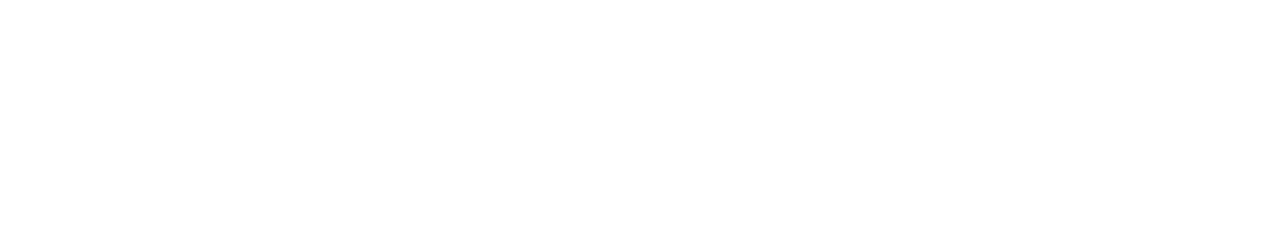
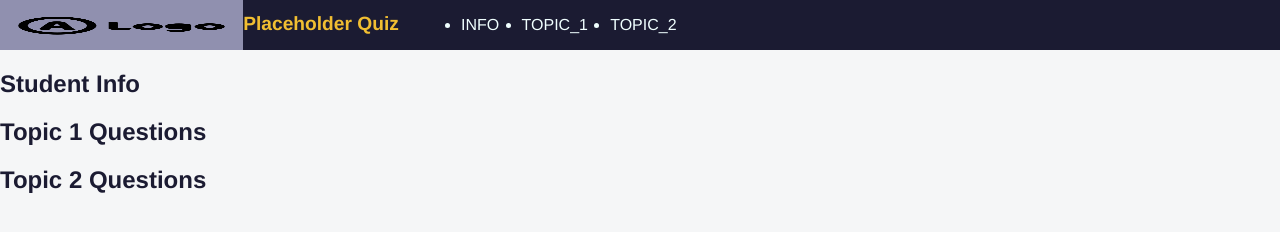
Before and after one commit to ShaunFerris/basic-web, a plain HTML site: page quiz_page/index.html in a window 1280 px wide. Drawn offline with Linux system fonts and the light colour scheme.

Commit message:
Basic form skeleton

```diff
--- a/quiz_page/index.html
+++ b/quiz_page/index.html
@@ -5,14 +5,27 @@
     <meta http-equiv="X-UA-Compatible" content="IE=edge">
     <meta name="viewport" content="width=device-width, initial-scale=1.0">
     <meta name="description" content="Welcome to the placeholder quiz page about placeholding">
+    <link rel="stylesheet" href="styles.css">
     <title>Quiz</title>
 </head>
+<body>
 <header>
-
+    <img id="logo" src="./img/alogo-1.webp" alt="Placeholder logo">
+    <h1>Placeholder Quiz</h1>
+    <nav>
+        <ul>
+            <li><a>INFO</a></li>
+            <li><a>TOPIC_1</a></li>
+            <li><a>TOPIC_2</a></li>
+        </ul>
+    </nav>
 </header>
 <main>
-    <body>
-
-    </body>
+    <form method="post" action="https://freecodecamp.org/practice-project/accessibility-quiz">
+        <section role="region" aria-labelledby="student-info"><h2 id="student-info">Student Info</h2></section>
+        <section role="region" aria-labelledby="t1-questions"><h2 id="t1-questions">Topic 1 Questions</h2></section>
+        <section role="region" aria-labelledby="t2-questions"><h2 id="t2-questions">Topic 2 Questions</h2></section>
+      </form>
 </main>
+</body>
 </html>
--- a/quiz_page/styles.css
+++ b/quiz_page/styles.css
@@ -0,0 +1,40 @@
+body {
+    background: #f5f6f7;
+    color: #1b1b32;
+    font-family: Helvetica;
+    margin: 0;
+}
+
+#logo {
+    width: max(100px, 18vw);
+    background-color: #9090af;
+    padding: 0.4rem;
+}
+
+header {
+    width: 100%;
+    height: 50px;
+    background-color: #1b1b32;
+    display: flex;
+}
+
+h1 {
+    color: #f1be32;
+    font-size: min(5vw, 1.2em);
+}
+
+nav {
+    width: 50%;
+    max-width: 300px;
+    height: 50px;
+}
+
+nav > ul {
+    display: flex;
+    flex-direction: row;
+    justify-content: space-evenly;
+}
+
+li {
+    color: azure;
+}
```
Also changed, not shown: quiz_page/img/alogo-1.webp (added).
